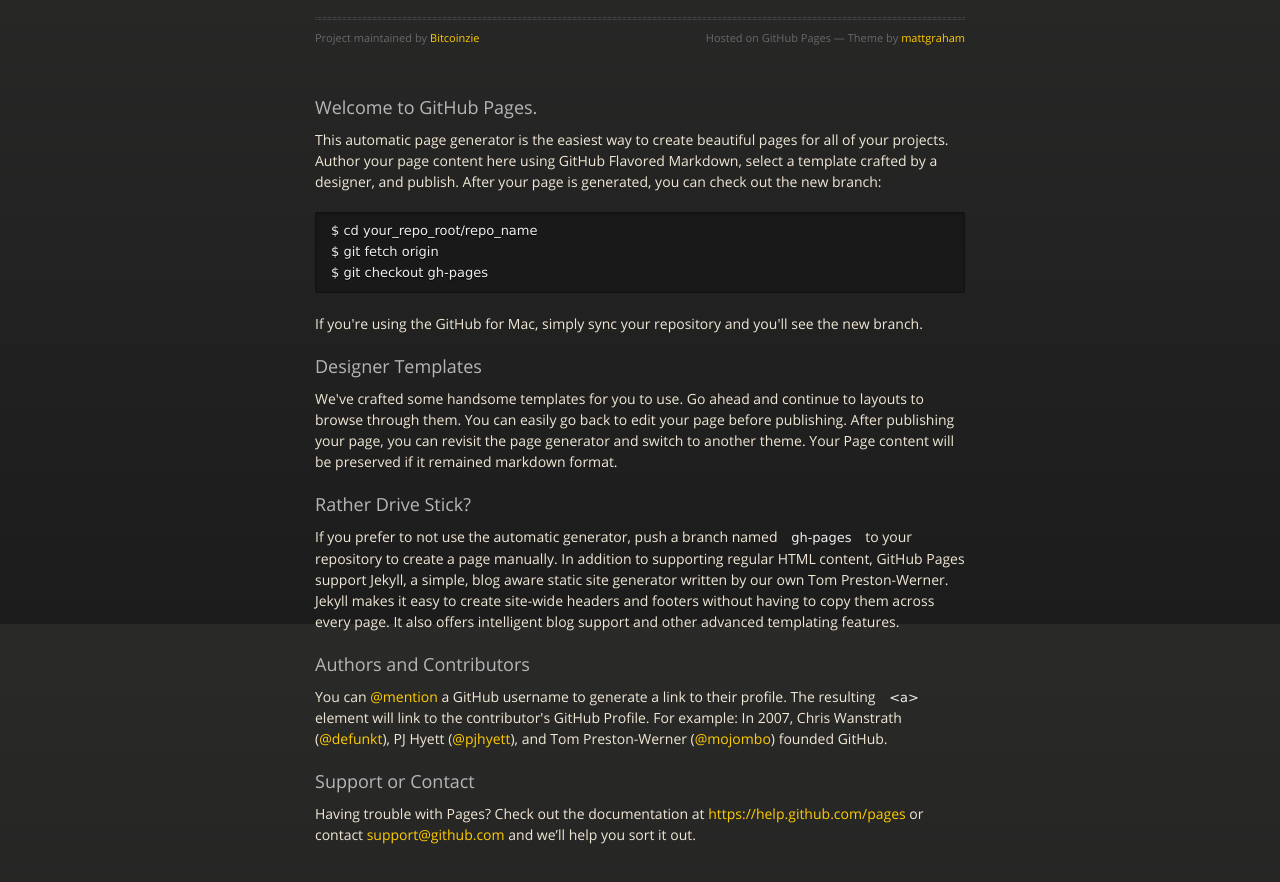
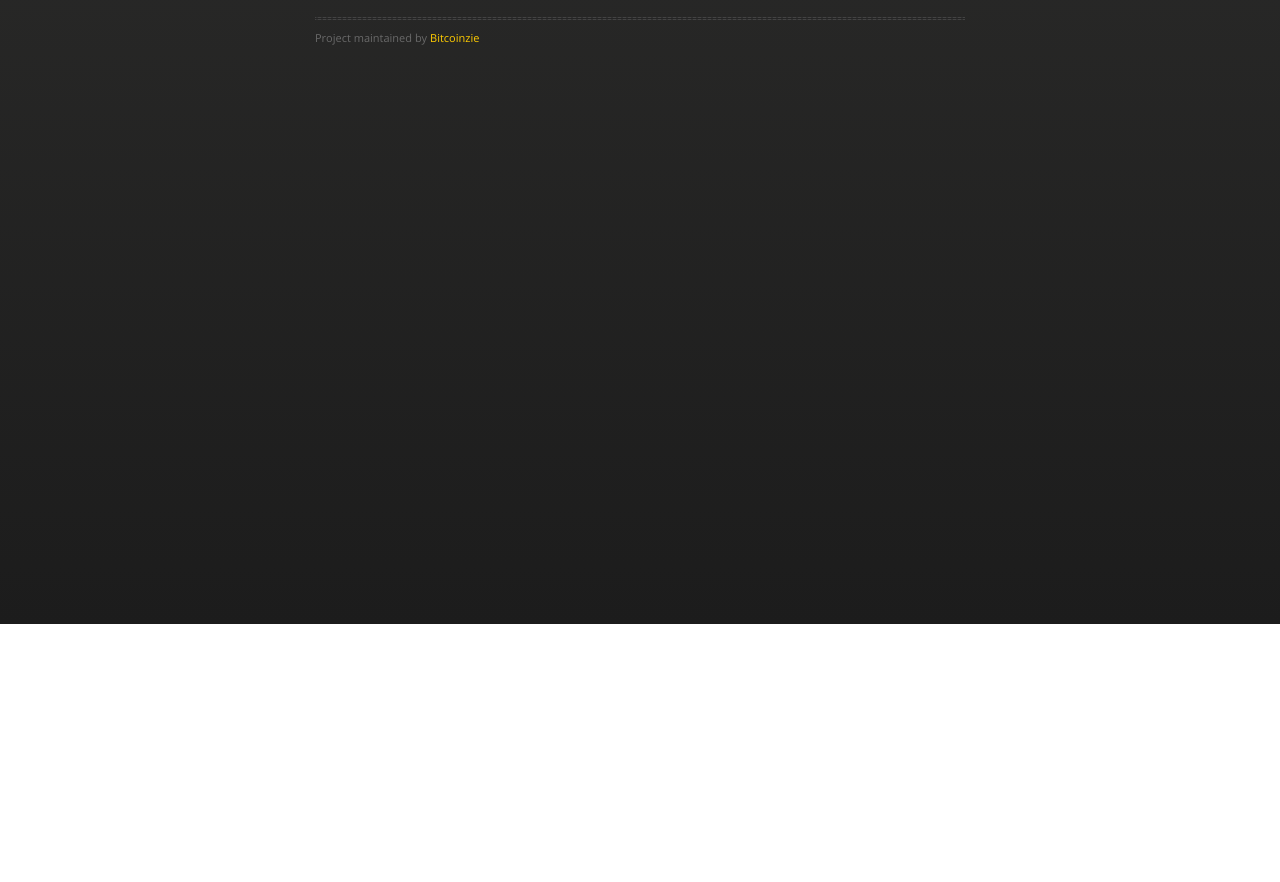
Before and after one commit to Bitcoinzie/EthChainExplorer, a plain HTML site: page index.html in a window 1280 px wide. Shown: the part 176-1058 px from the top of the page. After the commit the page ends 800 px from the top, so only its background shows below. Drawn offline with nearby package versions, Linux system fonts and the light colour scheme.

Commit message:
Update index.html

```diff
--- a/index.html
+++ b/index.html
@@ -35,40 +35,8 @@
           <p>A simple Blockchain explorer for Ethereumj</p>
           <hr>
           <span class="credits left">Project maintained by <a href="https://github.com/Bitcoinzie">Bitcoinzie</a></span>
-          <span class="credits right">Hosted on GitHub Pages &mdash; Theme by <a href="https://twitter.com/michigangraham">mattgraham</a></span>
         </div>
 
-        <h3>
-<a id="welcome-to-github-pages" class="anchor" href="#welcome-to-github-pages" aria-hidden="true"><span class="octicon octicon-link"></span></a>Welcome to GitHub Pages.</h3>
-
-<p>This automatic page generator is the easiest way to create beautiful pages for all of your projects. Author your page content here using GitHub Flavored Markdown, select a template crafted by a designer, and publish. After your page is generated, you can check out the new branch:</p>
-
-<pre><code>$ cd your_repo_root/repo_name
-$ git fetch origin
-$ git checkout gh-pages
-</code></pre>
-
-<p>If you're using the GitHub for Mac, simply sync your repository and you'll see the new branch.</p>
-
-<h3>
-<a id="designer-templates" class="anchor" href="#designer-templates" aria-hidden="true"><span class="octicon octicon-link"></span></a>Designer Templates</h3>
-
-<p>We've crafted some handsome templates for you to use. Go ahead and continue to layouts to browse through them. You can easily go back to edit your page before publishing. After publishing your page, you can revisit the page generator and switch to another theme. Your Page content will be preserved if it remained markdown format.</p>
-
-<h3>
-<a id="rather-drive-stick" class="anchor" href="#rather-drive-stick" aria-hidden="true"><span class="octicon octicon-link"></span></a>Rather Drive Stick?</h3>
-
-<p>If you prefer to not use the automatic generator, push a branch named <code>gh-pages</code> to your repository to create a page manually. In addition to supporting regular HTML content, GitHub Pages support Jekyll, a simple, blog aware static site generator written by our own Tom Preston-Werner. Jekyll makes it easy to create site-wide headers and footers without having to copy them across every page. It also offers intelligent blog support and other advanced templating features.</p>
-
-<h3>
-<a id="authors-and-contributors" class="anchor" href="#authors-and-contributors" aria-hidden="true"><span class="octicon octicon-link"></span></a>Authors and Contributors</h3>
-
-<p>You can <a href="https://github.com/blog/821" class="user-mention">@mention</a> a GitHub username to generate a link to their profile. The resulting <code>&lt;a&gt;</code> element will link to the contributor's GitHub Profile. For example: In 2007, Chris Wanstrath (<a href="https://github.com/defunkt" class="user-mention">@defunkt</a>), PJ Hyett (<a href="https://github.com/pjhyett" class="user-mention">@pjhyett</a>), and Tom Preston-Werner (<a href="https://github.com/mojombo" class="user-mention">@mojombo</a>) founded GitHub.</p>
-
-<h3>
-<a id="support-or-contact" class="anchor" href="#support-or-contact" aria-hidden="true"><span class="octicon octicon-link"></span></a>Support or Contact</h3>
-
-<p>Having trouble with Pages? Check out the documentation at <a href="https://help.github.com/pages">https://help.github.com/pages</a> or contact <a href="mailto:support@github.com">support@github.com</a> and we’ll help you sort it out.</p>
       </section>
 
     </div>
```
